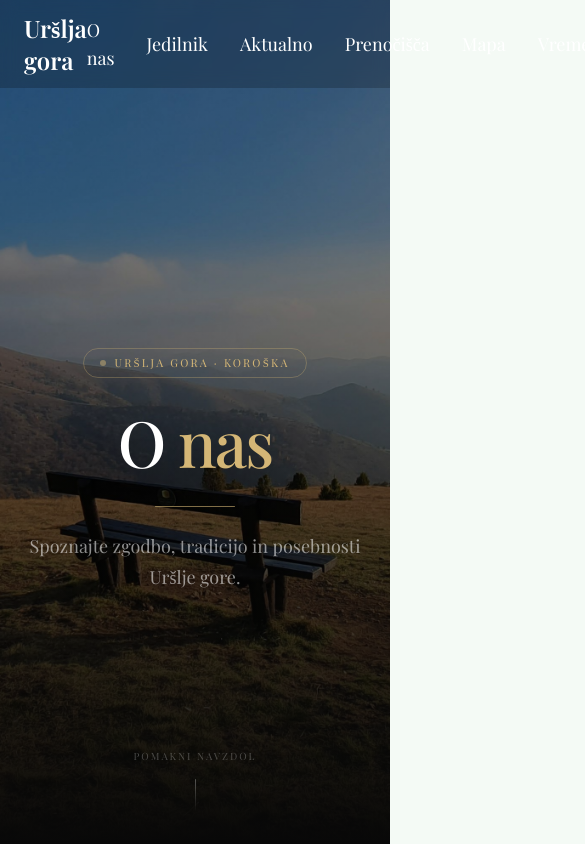
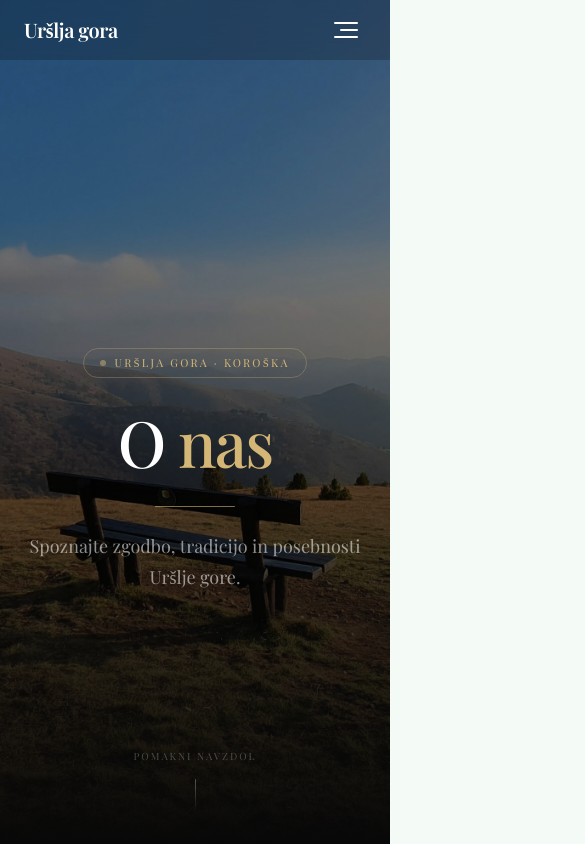
Before and after one commit to MojcaMarin14/UrsljaGora, a Next.js app: page /onas in a window 390 px wide. Shown: the top 844 px of the page, 585 px wide, since content can reach past the window. Built offline with nearby package versions, Linux system fonts and the light colour scheme.

Commit message:
nav za lepsi mobile prikaz

```diff
--- a/app/components/Footer.tsx
+++ b/app/components/Footer.tsx
@@ -21,7 +21,7 @@ export default function Footer({ dark = false }) {
           </h3>
           <ul className="space-y-2 text-sm opacity-80">
             <li><a href="/" className="hover:opacity-100 transition">Domov</a></li>
-            <li><a href="/o-nas" className="hover:opacity-100 transition">O nas</a></li>
+            <li><a href="/onas" className="hover:opacity-100 transition">O nas</a></li>
             <li><a href="/aktualno" className="hover:opacity-100 transition">Aktualno</a></li>
             <li><a href="/kontakt" className="hover:opacity-100 transition">Kontakt</a></li>
             <li><a href="/politikaZasebnosti" className="hover:opacity-100 transition">Politika zasebnosti</a></li>
--- a/app/components/Navbar.tsx
+++ b/app/components/Navbar.tsx
@@ -1,48 +1,238 @@
+"use client";
+
+import { useState, useEffect } from "react";
+import { usePathname } from "next/navigation";
+
+const GOLD = "#c9a96e";
+
+const links = [
+  { label: "O nas",       href: "/onas" },
+  { label: "Jedilnik",    href: "/onas/jedilnik" },
+  { label: "Aktualno",    href: "/aktualno" },
+  { label: "Prenočišča",  href: "/prenocisca" },
+  { label: "Mapa",        href: "/mapa" },
+  { label: "Vreme",       href: "/vreme" },
+  { label: "Kontakt",     href: "/kontakt" },
+];
+
 export default function Navbar() {
+  const [open, setOpen] = useState(false);
+  const [scrolled, setScrolled] = useState(false);
+  const pathname = usePathname();
+
+  // Zapri meni ob spremembi poti
+  useEffect(() => {
+    setOpen(false);
+  }, [pathname]);
+
+  // Zaklenjena scroll ko je meni odprt
+  useEffect(() => {
+    document.body.style.overflow = open ? "hidden" : "";
+    return () => { document.body.style.overflow = ""; };
+  }, [open]);
+
+  // Scroll shadow
+  useEffect(() => {
+    const onScroll = () => setScrolled(window.scrollY > 20);
+    window.addEventListener("scroll", onScroll);
+    return () => window.removeEventListener("scroll", onScroll);
+  }, []);
+
   return (
-    <nav className="absolute top-0 left-0 w-full z-50 bg-black/20 backdrop-blur-sm">
-      <div className="max-w-6xl mx-auto px-6 py-3 flex items-center justify-between">
+    <>
+      <nav
+        style={{
+          position: "fixed",
+          top: 0, left: 0, right: 0,
+          zIndex: 100,
+          background: scrolled ? "rgba(17,16,8,0.85)" : "rgba(0,0,0,0.2)",
+          backdropFilter: "blur(12px)",
+          WebkitBackdropFilter: "blur(12px)",
+          transition: "background 0.3s",
+          borderBottom: scrolled ? "1px solid rgba(201,169,110,0.12)" : "none",
+        }}
+      >
+        <div style={{
+          maxWidth: 1152,
+          margin: "0 auto",
+          padding: "0 24px",
+          height: 60,
+          display: "flex",
+          alignItems: "center",
+          justifyContent: "space-between",
+        }}>
+          {/* Logo */}
+          <a
+            href="/"
+            style={{
+              fontSize: 20,
+              fontWeight: 700,
+              color: "white",
+              textDecoration: "none",
+              letterSpacing: "-0.02em",
+              transition: "color 0.2s",
+              flexShrink: 0,
+            }}
+            onMouseEnter={e => (e.currentTarget.style.color = GOLD)}
+            onMouseLeave={e => (e.currentTarget.style.color = "white")}
+          >
+            Uršlja gora
+          </a>
+
+          {/* Desktop links */}
+          <div style={{
+            display: "flex",
+            alignItems: "center",
+            gap: 28,
+          }}
+            className="navbar-desktop"
+          >
+            {links.map((l) => {
+              const isActive = pathname === l.href || pathname.startsWith(l.href + "/");
+              return (
+                <a
+                  key={l.href}
+                  href={l.href}
+                  style={{
+                    color: isActive ? GOLD : "white",
+                    textDecoration: "none",
+                    fontSize: 16,
+                    fontWeight: isActive ? 600 : 400,
+                    letterSpacing: "0.01em",
+                    transition: "color 0.2s",
+                    borderBottom: isActive ? `1px solid ${GOLD}` : "1px solid transparent",
+                    paddingBottom: 2,
+                  }}
+                  onMouseEnter={e => (e.currentTarget.style.color = GOLD)}
+                  onMouseLeave={e => (e.currentTarget.style.color = isActive ? GOLD : "white")}
+                >
+                  {l.label}
+                </a>
+              );
+            })}
+          </div>
+
+          {/* Hamburger — mobile only */}
+          <button
+            onClick={() => setOpen(o => !o)}
+            className="navbar-hamburger"
+            aria-label="Meni"
+            style={{
+              background: "none",
+              border: "none",
+              cursor: "pointer",
+              padding: 8,
+              display: "none",
+              flexDirection: "column",
+              gap: 5,
+              alignItems: "flex-end",
+            }}
+          >
+            <span style={{
+              display: "block",
+              width: 24, height: 2,
+              background: "white",
+              borderRadius: 2,
+              transition: "transform 0.25s, opacity 0.25s",
+              transform: open ? "translateY(7px) rotate(45deg)" : "none",
+            }} />
+            <span style={{
+              display: "block",
+              width: 18, height: 2,
+              background: "white",
+              borderRadius: 2,
+              transition: "opacity 0.25s",
+              opacity: open ? 0 : 1,
+            }} />
+            <span style={{
+              display: "block",
+              width: 24, height: 2,
+              background: "white",
+              borderRadius: 2,
+              transition: "transform 0.25s, opacity 0.25s",
+              transform: open ? "translateY(-7px) rotate(-45deg)" : "none",
+            }} />
+          </button>
+        </div>
+      </nav>
+
+      {/* Mobile overlay meni */}
+      <div
+        className="navbar-mobile-menu"
+        style={{
+          position: "fixed",
+          inset: 0,
+          zIndex: 99,
+          background: "rgba(17,16,8,0.97)",
+          backdropFilter: "blur(16px)",
+          display: "flex",
+          flexDirection: "column",
+          alignItems: "center",
+          justifyContent: "center",
+          gap: 8,
+          transition: "opacity 0.3s, transform 0.3s",
+          opacity: open ? 1 : 0,
+          transform: open ? "translateY(0)" : "translateY(-12px)",
+          pointerEvents: open ? "all" : "none",
+        }}
+      >
+        {/* Zlata dekoracija */}
+        <div style={{
+          position: "absolute",
+          width: 400, height: 400,
+          borderRadius: "50%",
+          background: "radial-gradient(circle, rgba(201,169,110,0.07) 0%, transparent 70%)",
+          pointerEvents: "none",
+        }} />
 
         <a
           href="/"
-          className="text-2xl font-bold text-white hover:text-[var(--brand)] transition"
+          style={{
+            fontSize: 13, letterSpacing: "0.2em", textTransform: "uppercase",
+            color: "rgba(201,169,110,0.6)", textDecoration: "none",
+            marginBottom: 32, fontFamily: "sans-serif",
+          }}
         >
           Uršlja gora
         </a>
 
-        <div className="flex items-center gap-8">
+        {links.map((l, i) => {
+          const isActive = pathname === l.href || pathname.startsWith(l.href + "/");
+          return (
+            <a
+              key={l.href}
+              href={l.href}
+              style={{
+                fontSize: "clamp(28px, 7vw, 42px)",
+                fontWeight: 500,
+                color: isActive ? GOLD : "white",
+                textDecoration: "none",
+                letterSpacing: "-0.02em",
+                lineHeight: 1.3,
+                transition: "color 0.2s, transform 0.2s",
+                transitionDelay: open ? `${i * 0.04}s` : "0s",
+                transform: open ? "translateX(0)" : "translateX(-16px)",
+                opacity: open ? 1 : 0,
+              }}
+              onMouseEnter={e => (e.currentTarget.style.color = GOLD)}
+              onMouseLeave={e => (e.currentTarget.style.color = isActive ? GOLD : "white")}
+            >
+              {l.label}
+            </a>
+          );
+        })}
+      </div>
 
-          <a href="/onas" className="text-white hover:text-[var(--brand)] transition text-lg">
-            O nas
-          </a>
-           <a href="/onas/jedilnik" className="text-white hover:text-[var(--brand)] transition text-lg">
-            Jedilnik
-          </a>
-
-          <a href="/aktualno" className="text-white hover:text-[var(--brand)] transition text-lg">
-            Aktualno
-          </a>
-
-          <a href="/prenocisca" className="text-white hover:text-[var(--brand)] transition text-lg">
-            Prenočišča
-          </a>
-
-          <a href="/mapa" className="text-white hover:text-[var(--brand)] transition text-lg">
-            Mapa
-          </a>
-
-          <a href="/vreme" className="text-white hover:text-[var(--brand)] transition text-lg">
-            Vreme
-          </a>
-
-          <a href="/kontakt" className="text-white hover:text-[var(--brand)] transition text-lg">
-            Kontakt
-          </a>
-
-
-
-        </div>
-      </div>
-    </nav>
+      {/* CSS za responsive */}
+      <style>{`
+        @media (max-width: 768px) {
+          .navbar-desktop { display: none !important; }
+          .navbar-hamburger { display: flex !important; }
+        }
+        @media (min-width: 769px) {
+          .navbar-mobile-menu { display: none !important; }
+        }
+      `}</style>
+    </>
   );
 }
```
